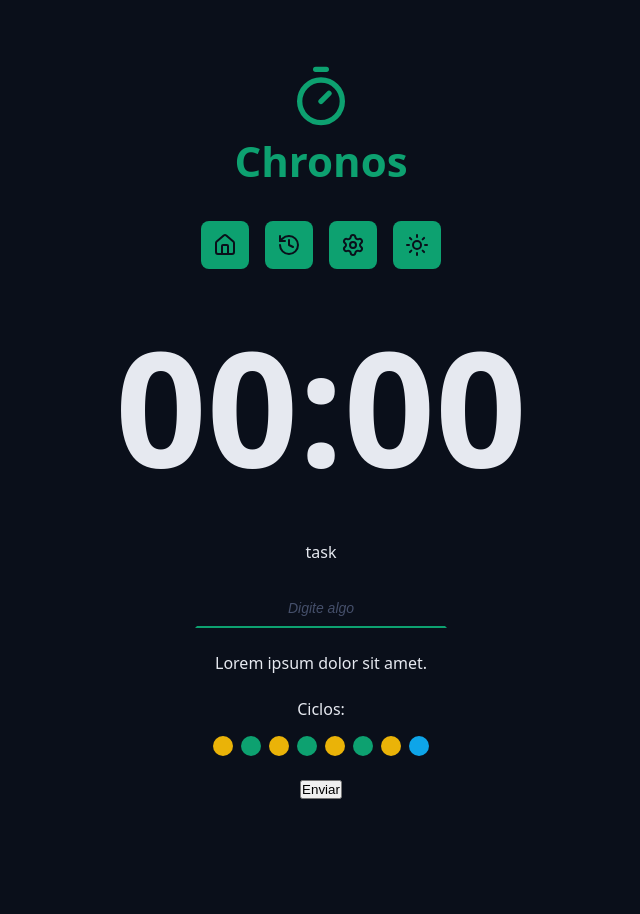
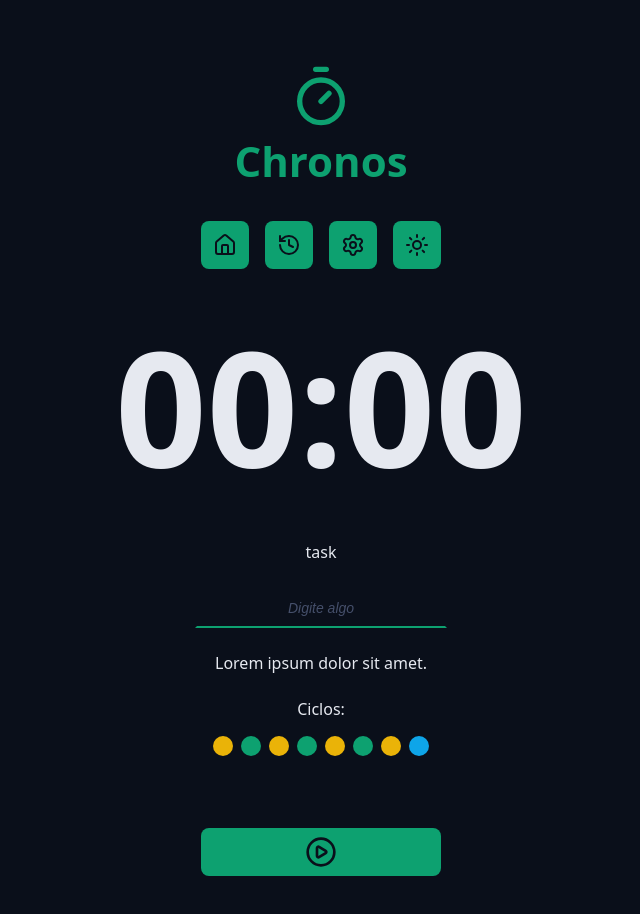
Before and after one commit to J0ax771zz/chronos-pomodoro, a React (Vite) app: page / in a window 1280 px wide. Shown: the top 914 px of the page, without its empty margins (319-959 px from the left). Before the commit the page ends 831 px from the top, so only its background shows below. Built offline with nearby package versions, Linux system fonts and the light colour scheme.

Commit message:
Creating the Default Button component with reusable options

```diff
--- a/src/App.tsx
+++ b/src/App.tsx
@@ -7,6 +7,8 @@
 import CountDown from "./components/CountDown";
 import DefaultInput from "./components/DefaultInput";
 import Cycles from "./components/Cycles";
+import DefaultButton from "./components/DefaultButton";
+import { PlayCircleIcon } from "lucide-react";
 
 function App() {
   return (
@@ -43,7 +45,7 @@
             <Cycles />
           </div>
           <div className="formRow">
-            <button>Enviar</button>
+            <DefaultButton icon={<PlayCircleIcon />} color="green"/>
           </div>
         </form>
       </Container>
--- /dev/null
+++ b/src/components/DefaultButton/index.tsx
@@ -0,0 +1,18 @@
+import styles from "./styles.module.css";
+
+type DefaultButtonProps = {
+  icon: React.ReactNode;
+  color?: 'green' | 'red';
+} & React.ComponentProps<"button">;
+
+function DefaultButton({ icon, color='green', ...props }: DefaultButtonProps) {
+  return (
+    <>
+      <button className={`${styles.button} ${styles[color]}`} {...props}>
+        {icon}
+      </button>
+    </>
+  );
+}
+
+export default DefaultButton;
--- /dev/null
+++ b/src/components/DefaultButton/styles.module.css
@@ -0,0 +1,34 @@
+.button{
+    border: none;
+    background: var(--primary);
+    color: var(--text-over-primary);
+    display: flex;
+    align-items: center;
+    justify-content: center;
+    min-width: 24rem;
+    padding: 0.8rem;
+    border-radius: 0.8rem;
+    margin: 4.8rem 0;
+    cursor: pointer;
+    transition: all 0.1s ease-in-out
+}
+
+
+.button svg {
+    width: 3.2rem;
+    height: 3.2rem;
+}
+
+.button:hover{
+    filter: brightness(80%);
+}
+
+.green {
+    background: var(--primary);
+    color: var(--text-over-primary);
+}
+
+.red {
+    background: var(--error);
+    color: var(--text-over-error);
+}
```
